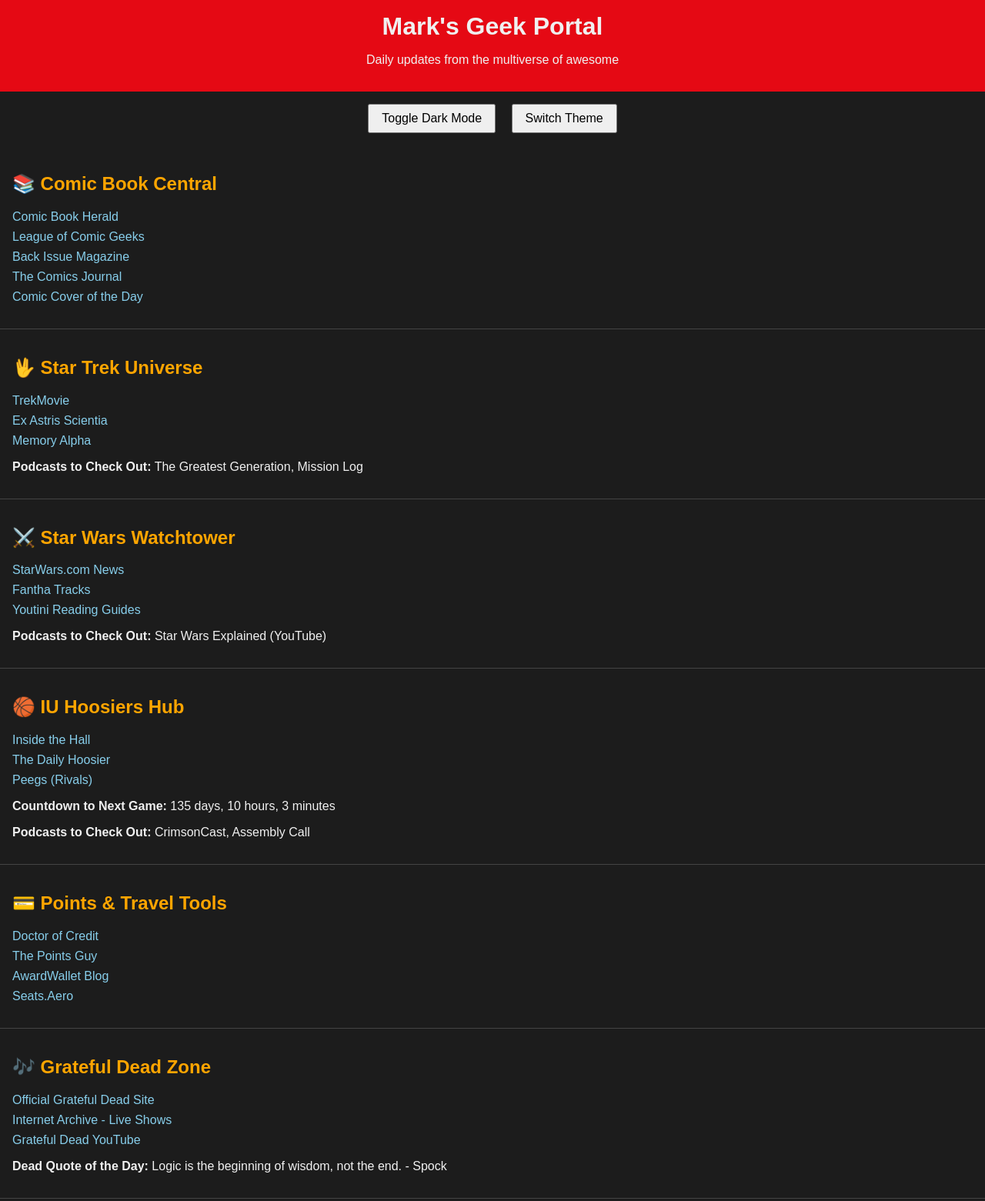
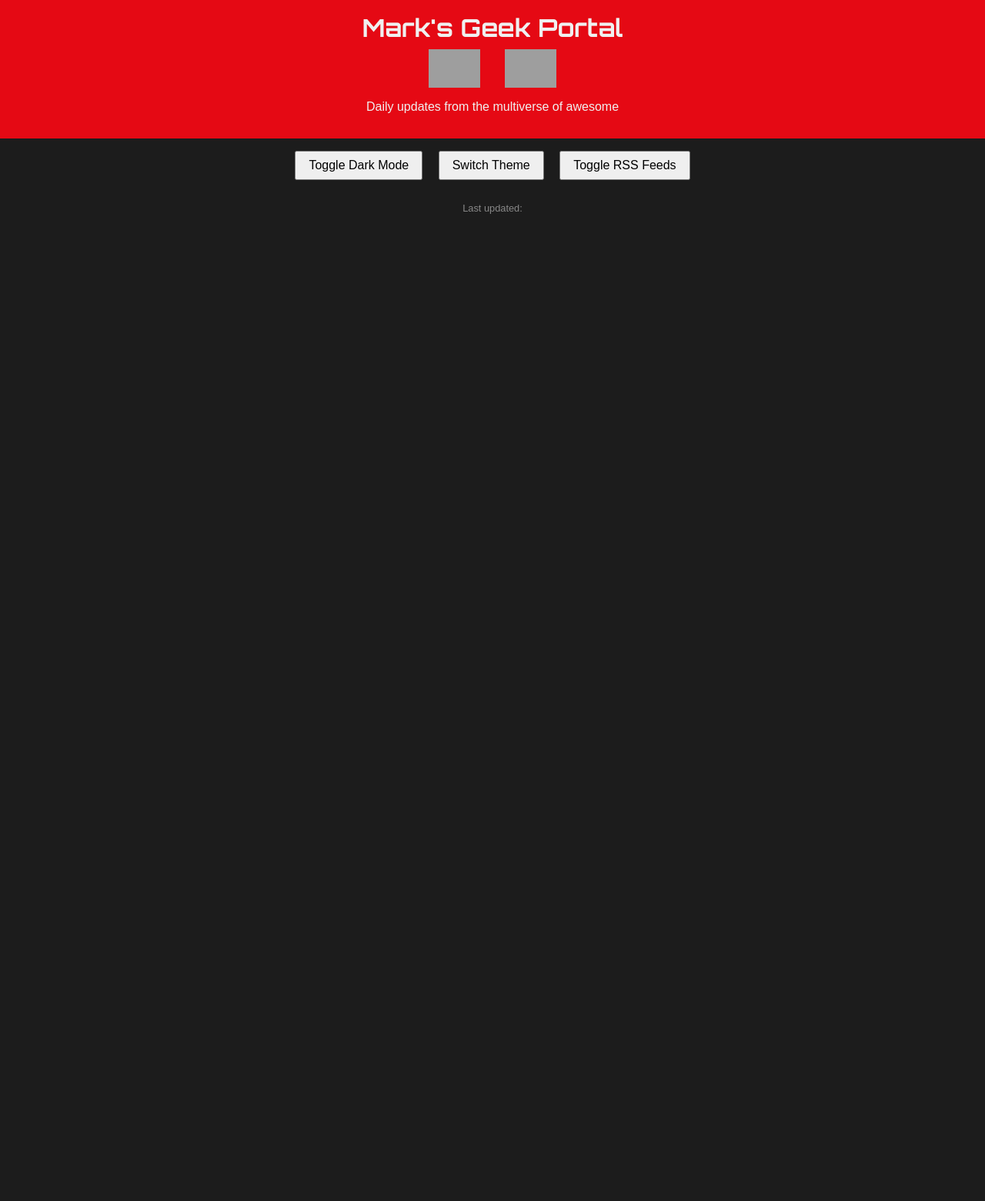
Before and after one commit to macowen2000/geek-homepage, a plain HTML site: page index.html in a window 1280 px wide. Shown: the top 1561 px of the page at 77% size. After the commit the page ends 800 px from the top, so only its background shows below. Drawn offline with Linux system fonts and the light colour scheme; grey boxes are pictures that could not be loaded.

Commit message:
Add files via upload

```diff
--- a/index.html
+++ b/index.html
@@ -4,6 +4,7 @@
   <meta charset="UTF-8">
   <meta name="viewport" content="width=device-width, initial-scale=1.0">
   <title>Mark's Geek Portal</title>
+  <link href="https://fonts.googleapis.com/css2?family=Orbitron:wght@700&display=swap" rel="stylesheet">
   <style>
     body {
       font-family: Arial, sans-serif;
@@ -17,10 +18,21 @@
       background-color: #e50914;
       padding: 1em;
       text-align: center;
+      position: relative;
     }
     header h1 {
       margin: 0;
       font-size: 2em;
+      font-family: 'Orbitron', sans-serif;
+    }
+    .logo-container {
+      display: flex;
+      justify-content: center;
+      gap: 2em;
+      margin-top: 0.5em;
+    }
+    .logo-container img {
+      height: 50px;
     }
     .section {
       padding: 1em;
@@ -61,90 +73,37 @@
       margin-top: 1em;
       text-align: center;
     }
-    iframe.weather-frame {
-      border: none;
-      width: 100%;
-      max-width: 400px;
-      height: 250px;
+    .rss-widget {
+      padding-left: 1em;
+      font-size: 0.9em;
+      display: none;
+    }
+    .footer {
+      text-align: center;
+      padding: 1em;
+      font-size: 0.8em;
+      color: #888;
     }
   </style>
 </head>
 <body>
   <header>
     <h1>Mark's Geek Portal</h1>
+    <div class="logo-container">
+      <img src="https://upload.wikimedia.org/wikipedia/commons/thumb/5/5c/Indiana_Hoosiers_logo.svg/1024px-Indiana_Hoosiers_logo.svg.png" alt="IU Logo">
+      <img src="https://upload.wikimedia.org/wikipedia/en/thumb/e/e1/Grateful_Dead_-_Steal_Your_Face_logo.png/220px-Grateful_Dead_-_Steal_Your_Face_logo.png" alt="Grateful Dead Logo">
+    </div>
     <p>Daily updates from the multiverse of awesome</p>
   </header>
 
   <div class="toggle-buttons">
     <button onclick="toggleDarkMode()">Toggle Dark Mode</button>
     <button onclick="switchBackgroundTheme()">Switch Theme</button>
+    <button onclick="toggleFeeds()">Toggle RSS Feeds</button>
   </div>
 
-  <div class="section">
-    <h2>📚 Comic Book Central</h2>
-    <ul>
-      <li><a href="https://www.comicbookherald.com/" target="_blank">Comic Book Herald</a></li>
-      <li><a href="https://leagueofcomicgeeks.com/" target="_blank">League of Comic Geeks</a></li>
-      <li><a href="https://twomorrows.com/index.php?main_page=index&cPath=98_56" target="_blank">Back Issue Magazine</a></li>
-      <li><a href="https://www.tcj.com/" target="_blank">The Comics Journal</a></li>
-      <li><a href="https://leagueofcomicgeeks.com/comics" target="_blank">Comic Cover of the Day</a></li>
-    </ul>
-  </div>
-
-  <div class="section">
-    <h2>🖖 Star Trek Universe</h2>
-    <ul>
-      <li><a href="https://trekmovie.com/" target="_blank">TrekMovie</a></li>
-      <li><a href="https://www.ex-astris-scientia.org/" target="_blank">Ex Astris Scientia</a></li>
-      <li><a href="https://memory-alpha.fandom.com/wiki/Portal:Main" target="_blank">Memory Alpha</a></li>
-    </ul>
-    <p><strong>Podcasts to Check Out:</strong> The Greatest Generation, Mission Log</p>
-  </div>
-
-  <div class="section">
-    <h2>⚔️ Star Wars Watchtower</h2>
-    <ul>
-      <li><a href="https://www.starwars.com/news" target="_blank">StarWars.com News</a></li>
-      <li><a href="https://www.fanthatracks.com/" target="_blank">Fantha Tracks</a></li>
-      <li><a href="https://www.youtini.com/" target="_blank">Youtini Reading Guides</a></li>
-    </ul>
-    <p><strong>Podcasts to Check Out:</strong> Star Wars Explained (YouTube)</p>
-  </div>
-
-  <div class="section">
-    <h2>🏀 IU Hoosiers Hub</h2>
-    <ul>
-      <li><a href="https://www.insidethehall.com/" target="_blank">Inside the Hall</a></li>
-      <li><a href="https://www.thedailyhoosier.com/" target="_blank">The Daily Hoosier</a></li>
-      <li><a href="https://indiana.rivals.com/" target="_blank">Peegs (Rivals)</a></li>
-    </ul>
-    <p><strong>Countdown to Next Game:</strong> <span id="iuCountdown"></span></p>
-    <p><strong>Podcasts to Check Out:</strong> CrimsonCast, Assembly Call</p>
-  </div>
-
-  <div class="section">
-    <h2>💳 Points & Travel Tools</h2>
-    <ul>
-      <li><a href="https://www.doctorofcredit.com/" target="_blank">Doctor of Credit</a></li>
-      <li><a href="https://thepointsguy.com/" target="_blank">The Points Guy</a></li>
-      <li><a href="https://awardwallet.com/blog/" target="_blank">AwardWallet Blog</a></li>
-      <li><a href="https://seats.aero/" target="_blank">Seats.Aero</a></li>
-    </ul>
-  </div>
-
-  <div class="section">
-    <h2>🎶 Grateful Dead Zone</h2>
-    <ul>
-      <li><a href="https://www.dead.net/" target="_blank">Official Grateful Dead Site</a></li>
-      <li><a href="https://archive.org/details/GratefulDead" target="_blank">Internet Archive - Live Shows</a></li>
-      <li><a href="https://www.youtube.com/@GratefulDead" target="_blank">Grateful Dead YouTube</a></li>
-    </ul>
-    <p><strong>Dead Quote of the Day:</strong> <span id="deadQuote"></span></p>
-  </div>
-
-  <div class="section weather-widget">
-    <h2>🌤️ Weather Forecast</h2>
-    <iframe class="weather-frame" src="https://forecast7.com/en/38d78n77d18/springfield/?unit=us" title="Weather Forecast"></iframe>
+  <div class="footer">
+    Last updated: <span id="lastUpdated"></span>
   </div>
 
   <script>
@@ -165,7 +124,7 @@
       "I'm a doctor, not a bricklayer! - Dr. McCoy",
       "Logic is the beginning of wisdom, not the end. - Spock"
     ];
-    document.getElementById("deadQuote").innerText = quotes[Math.floor(Math.random() * quotes.length)];
+    document.getElementById("deadQuote")?.innerText = quotes[Math.floor(Math.random() * quotes.length)];
 
     function toggleDarkMode() {
       document.body.classList.toggle('dark-mode');
@@ -181,6 +140,18 @@
       document.body.setAttribute('data-theme', current);
     }
 
+    function toggleFeeds() {
+      const feeds = document.querySelectorAll('.rss-widget');
+      feeds.forEach(feed => {
+        feed.style.display = feed.style.display === 'none' ? 'block' : 'none';
+      });
+    }
+
+    function setLastUpdated() {
+      const now = new Date();
+      document.getElementById("lastUpdated").innerText = now.toLocaleString();
+    }
+
     function updateCountdown() {
       const nextGameDate = new Date('2025-09-06T15:30:00');
       const now = new Date();
@@ -188,10 +159,12 @@
       const days = Math.floor(diff / (1000 * 60 * 60 * 24));
       const hours = Math.floor((diff / (1000 * 60 * 60)) % 24);
       const minutes = Math.floor((diff / (1000 * 60)) % 60);
-      document.getElementById("iuCountdown").innerText = `${days} days, ${hours} hours, ${minutes} minutes`;
+      document.getElementById("iuCountdown")?.innerText = `${days} days, ${hours} hours, ${minutes} minutes`;
     }
+
     setInterval(updateCountdown, 60000);
     updateCountdown();
+    setLastUpdated();
   </script>
 </body>
 </html>
```
